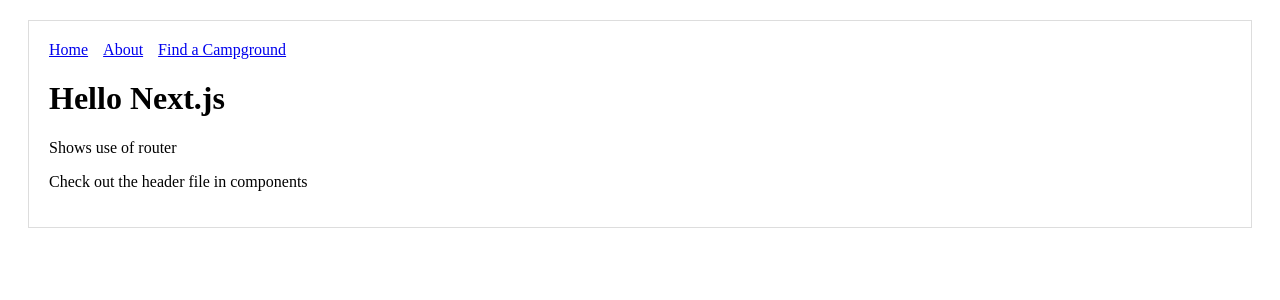
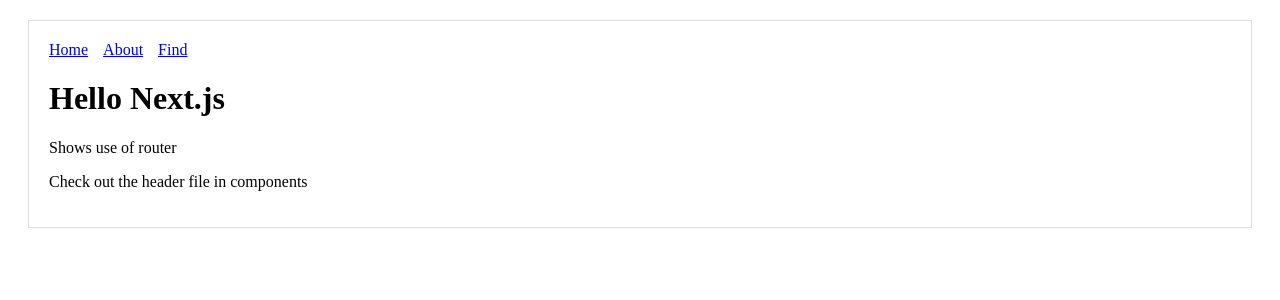
Before and after one commit to aloveland/350-repository, a Next.js app in the folder nextjs/: page / in a window 1280 px wide. Shown: the top 300 px of the page. Built offline with nearby package versions, Linux system fonts and the light colour scheme.

Commit message:
Update Header.js

```diff
--- a/nextjs/components/Header.js
+++ b/nextjs/components/Header.js
@@ -13,8 +13,8 @@ export default function Header() {
       <Link href="/about">
         <a style={linkStyle}>About</a>
       </Link>
-      <Link href="/camp">
-        <a style={linkStyle}>Find a Campground</a>
+      <Link href="/camps">
+        <a style={linkStyle}>Find</a>
       </Link>
     </div>
   )
```
